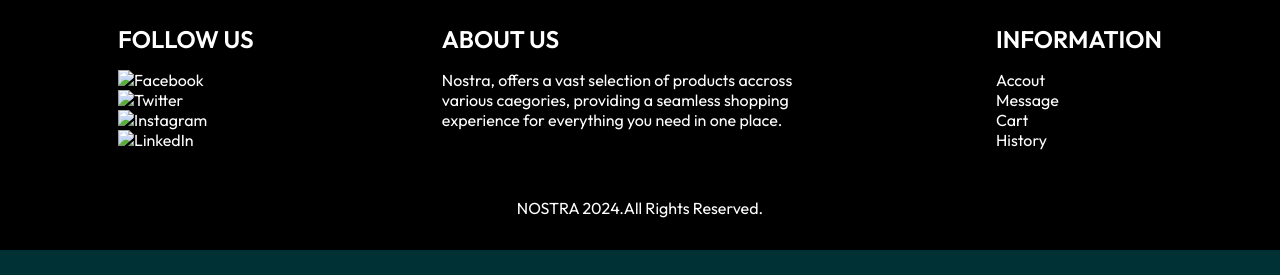
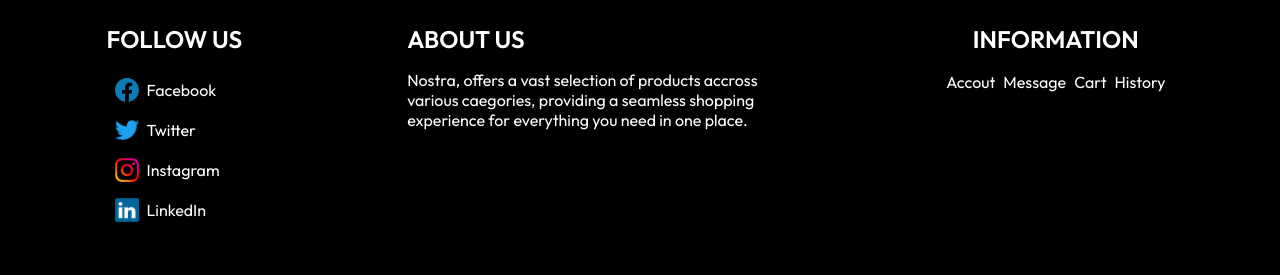
Before and after one commit to Aljhon07/_Nostra, a plain HTML site: page index.html in a window 1280 px wide. Shown: the part 2458-2733 px from the top of the page. Before the commit the page ends 2708 px from the top, so only its background shows below. Drawn offline with Linux system fonts and the light colour scheme.

Commit message:
fix footer

```diff
--- a/src/scripts/components/footer.js
+++ b/src/scripts/components/footer.js
@@ -21,10 +21,10 @@ export function initFooter() {
             <div class="wrapper">
                 <h2>FOLLOW US</h2>
                 <ul class="socials">
-                    <li><img src="" alt="Facebook"></li>
-                    <li><img src="" alt="Twitter"></li>
-                    <li><img src="" alt="Instagram"></li>
-                    <li><img src="" alt="LinkedIn"></li>
+                    <li><img src="../../../assets/socials/facebook.svg" alt="Facebook"> Facebook</li>
+                    <li><img src="../../../assets/socials/twitter.png" alt="Twitter">Twitter</li>
+                    <li><img src="../../../assets/socials/instagram.png" alt="Instagram">Instagram</li>
+                    <li><img src="../../../assets/socials/linkedin.png" alt="LinkedIn">LinkedIn</li>
                 </ul>
             </div>
 
--- a/src/styles/components/footer.css
+++ b/src/styles/components/footer.css
@@ -54,6 +54,16 @@ footer .page-links, footer .socials {
     text-align: start;
 }
 
+footer .page-links, footer .socials > * {
+    padding: .5rem;
+    display: flex;
+    align-items: center;
+    gap: .5rem;
+}
+
+footer .page-links, footer .socials img {
+    height: 24px;
+}
 
 @media only screen and (max-width: 800px) {
     footer .misc {
--- a/src/styles/pages/cart.css
+++ b/src/styles/pages/cart.css
@@ -72,3 +72,9 @@ section.cart .personal-details button .step-name{
 section.cart .user-info {
     padding: .25rem 1rem;
 }
+
+@media screen and (max-width: 950px) {
+    section.layer.cart .wrapper {
+        flex-direction: column;
+    }
+}
```
Also changed, not shown: assets/socials/instagram.png (added), assets/socials/linkedin.png (added), assets/socials/twitter.png (added).
